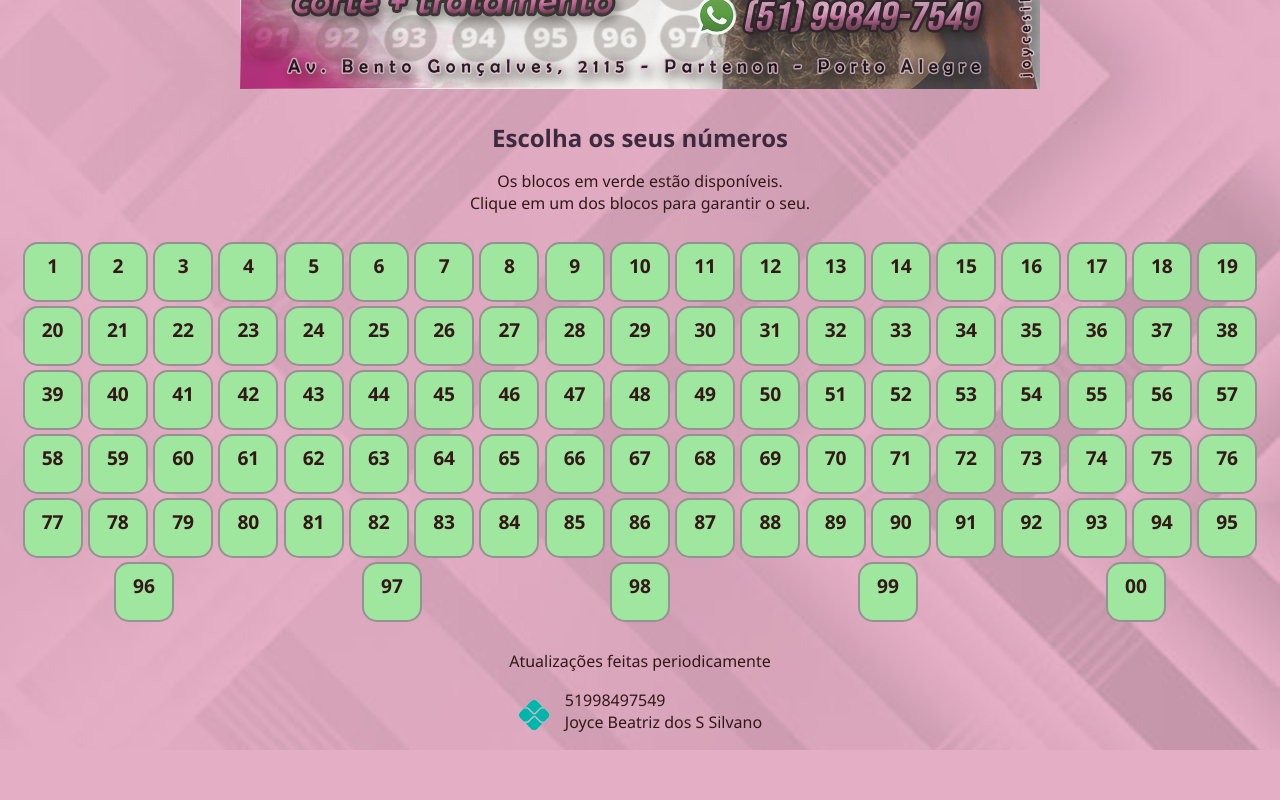
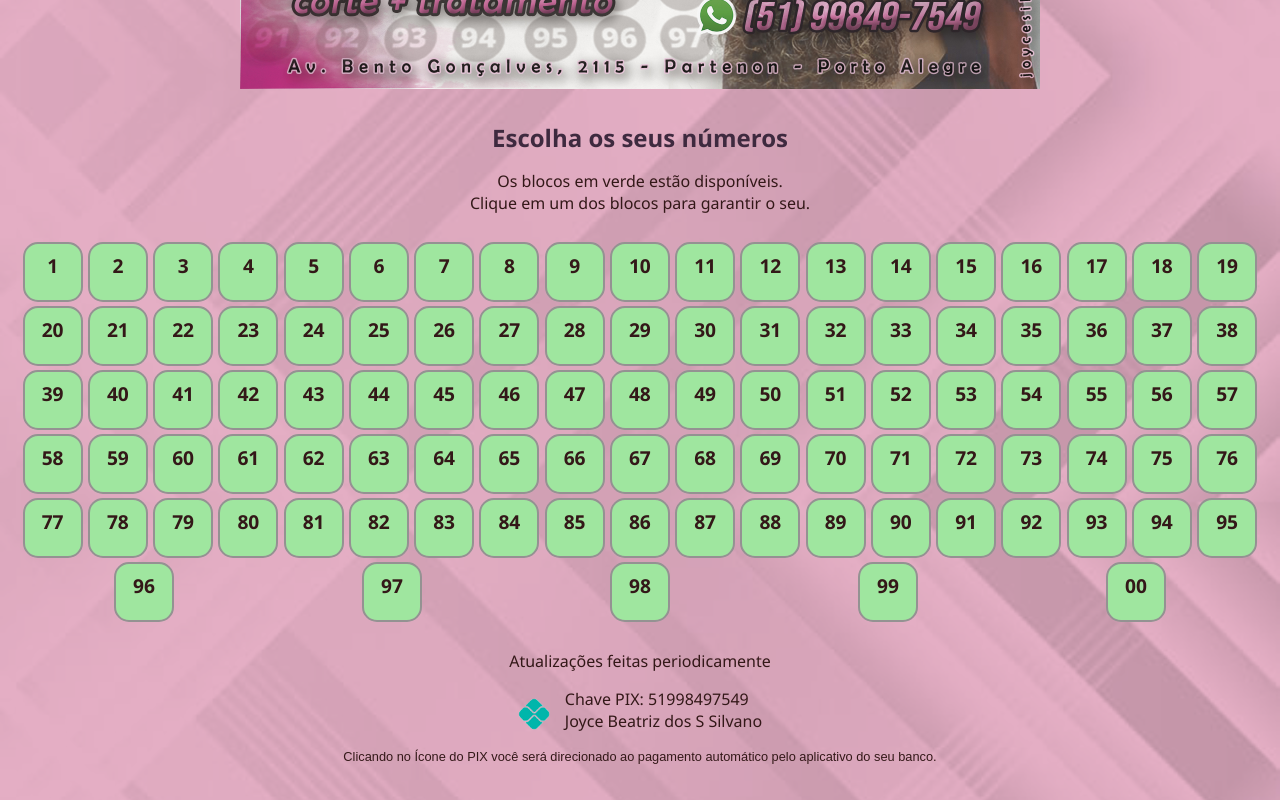
Before and after one commit to leandrocastro713/joycesilvano-rifa, a plain HTML site: page index.html in a window 1280 px wide. Shown: the part 351-1151 px from the top of the page. Before the commit the page ends 1101 px from the top, so only its background shows below. Drawn offline with Linux system fonts and the light colour scheme; a web font is replaced by a local one.

Commit message:
pix adjust

```diff
--- a/index.html
+++ b/index.html
@@ -17,10 +17,6 @@
     <header>
       <img src="rifaR.jpg" id="imgRifaR" alt="imagem da rifa" />
       <img src="rifaH.jpg" id="imgRifaH" alt="imagem da rifa" />
-      <!-- <h1>Joyce Silvano - Rifa de Serviços</h1>
-    <h2>1º Prêmio - Pacote com 5 tratamentos</h2>
-    <h2>2º Prêmio - Pacote com 2 tratamentos</h2>
-    <h2>3º Prêmio - Corte + tratamento</h2>   -->
     </header>
     <main class="numbers">
       <h2>Escolha os seus números</h2>
@@ -35,10 +31,12 @@
       <div class="pix">
         <img src="pix.png" alt="" />
         <div>
-          <p>51998497549</p>
+          <p>Chave PIX: 51998497549</p>
           <p>Joyce Beatriz dos S Silvano</p>
         </div>
+
       </div>
+      <p id="obs"> Clicando no Ícone do PIX você será direcionado ao pagamento automático pelo aplicativo do seu banco.</p>
     </footer>
   </body>
 </html>
--- a/styles.css
+++ b/styles.css
@@ -86,11 +86,13 @@ html {
   background-color: rgb(159, 230, 159);
 }
 footer{
-  height: 100px;
+  height: 150px;
   display:flex;
-  justify-content: center;
+  justify-content: space-around;
+  align-items: ;
   flex-direction: column;
-  align-items: center;;
+  align-items: center;
+  padding-bottom: 2.2rem;
 }
 .pix{
   display:flex;
@@ -103,6 +105,14 @@ footer{
   margin: auto;
   padding-top: 8px;;
   height:40px;
+}
+#obs{
+  min-width: 80%;
+  width: 300px;
+  max-width: 100%;
+  text-align: center;
+  font-size: .8rem;
+  font-family: Arial, Helvetica, sans-serif;
 }
 @media (max-width: 500px) {
   #imgRifaR {
```
